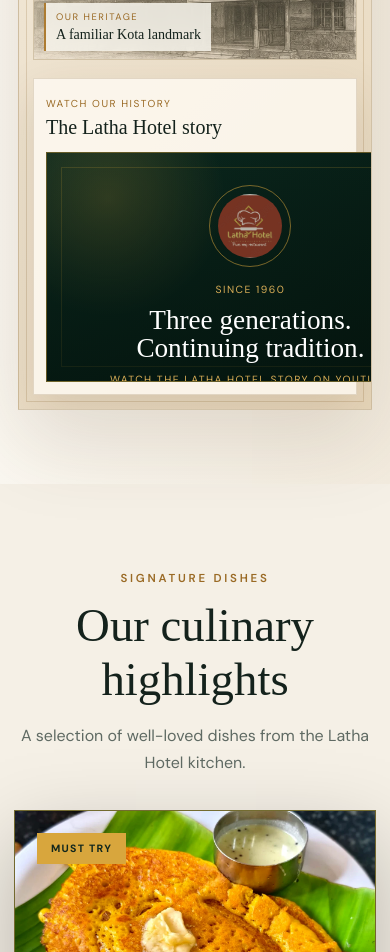
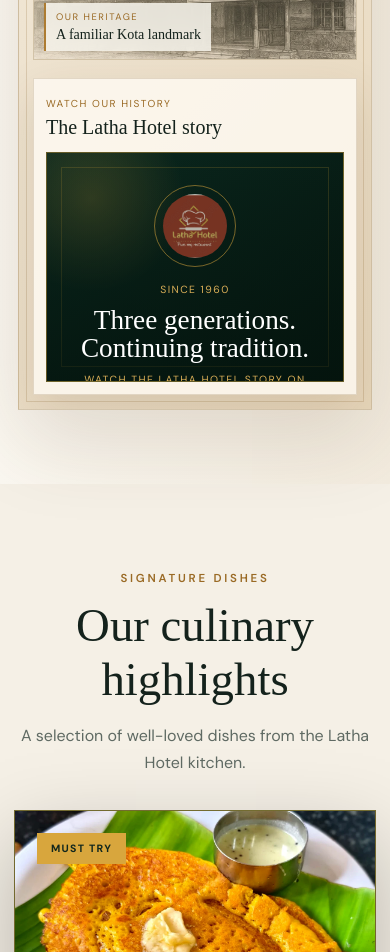
Before and after one commit to sushma-shenoy/latha-hotel, a plain HTML site: page index.html in a window 390 px wide. Shown: the part 2335-3287 px from the top of the page. Drawn offline with Linux system fonts and the light colour scheme; a web font is replaced by a local one.

Commit message:
Update heritage-video-card styles for responsiveness

```diff
--- a/styles.css
+++ b/styles.css
@@ -338,7 +338,7 @@
   .carousel-cue{display:block}
 }
 @media(max-width:560px){
-  .heritage-video-card{grid-template-columns:1fr;justify-items:center;text-align:center;padding:32px 22px;gap:16px}
+  .heritage-video-card{width: 100%;height: intrinsic;grid-template-columns:1fr;justify-items:center;text-align:center;padding:32px 22px;gap:16px}
   .video-monogram{width:82px;height:82px}
   .heritage-video-card .play-button{position:static}
 }
```
